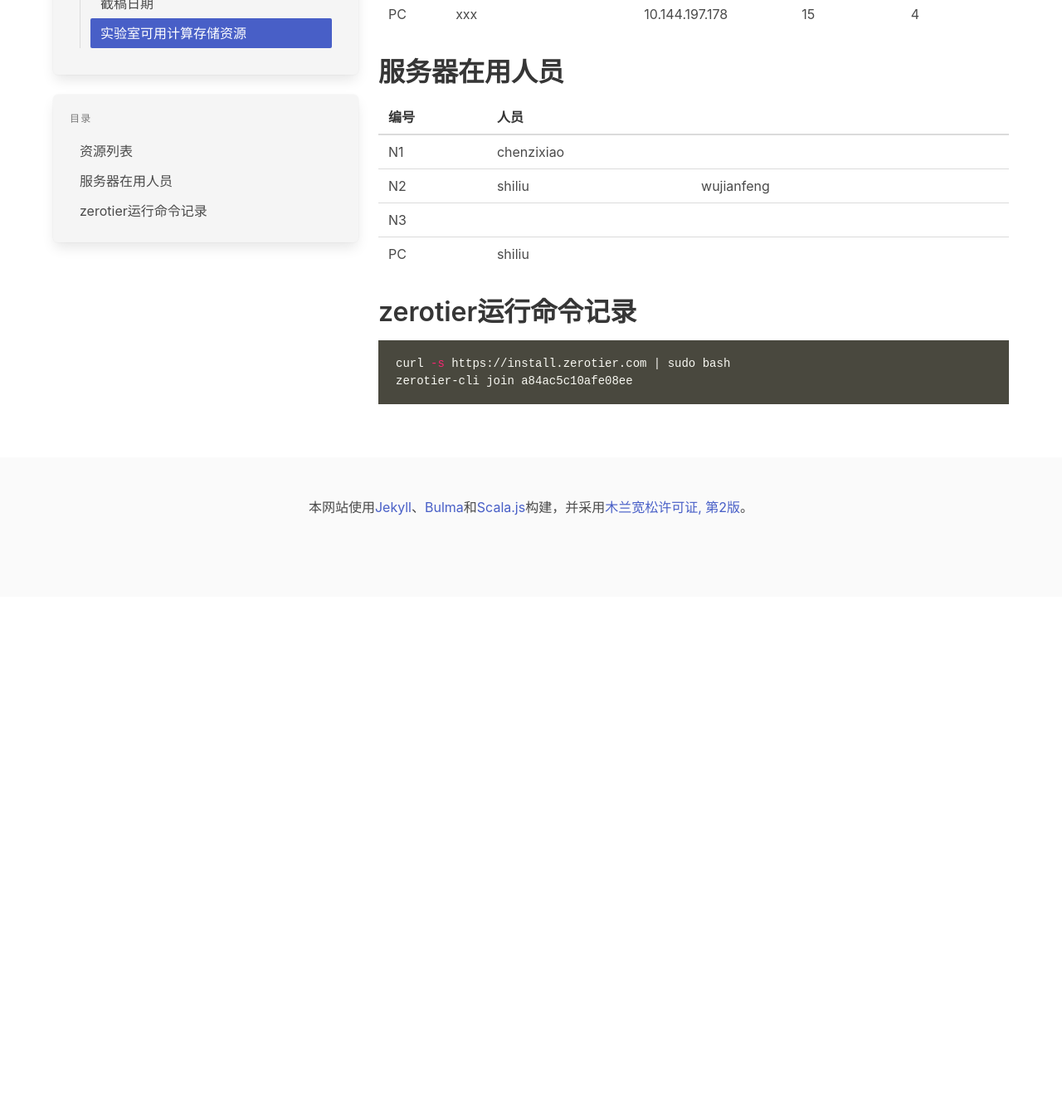
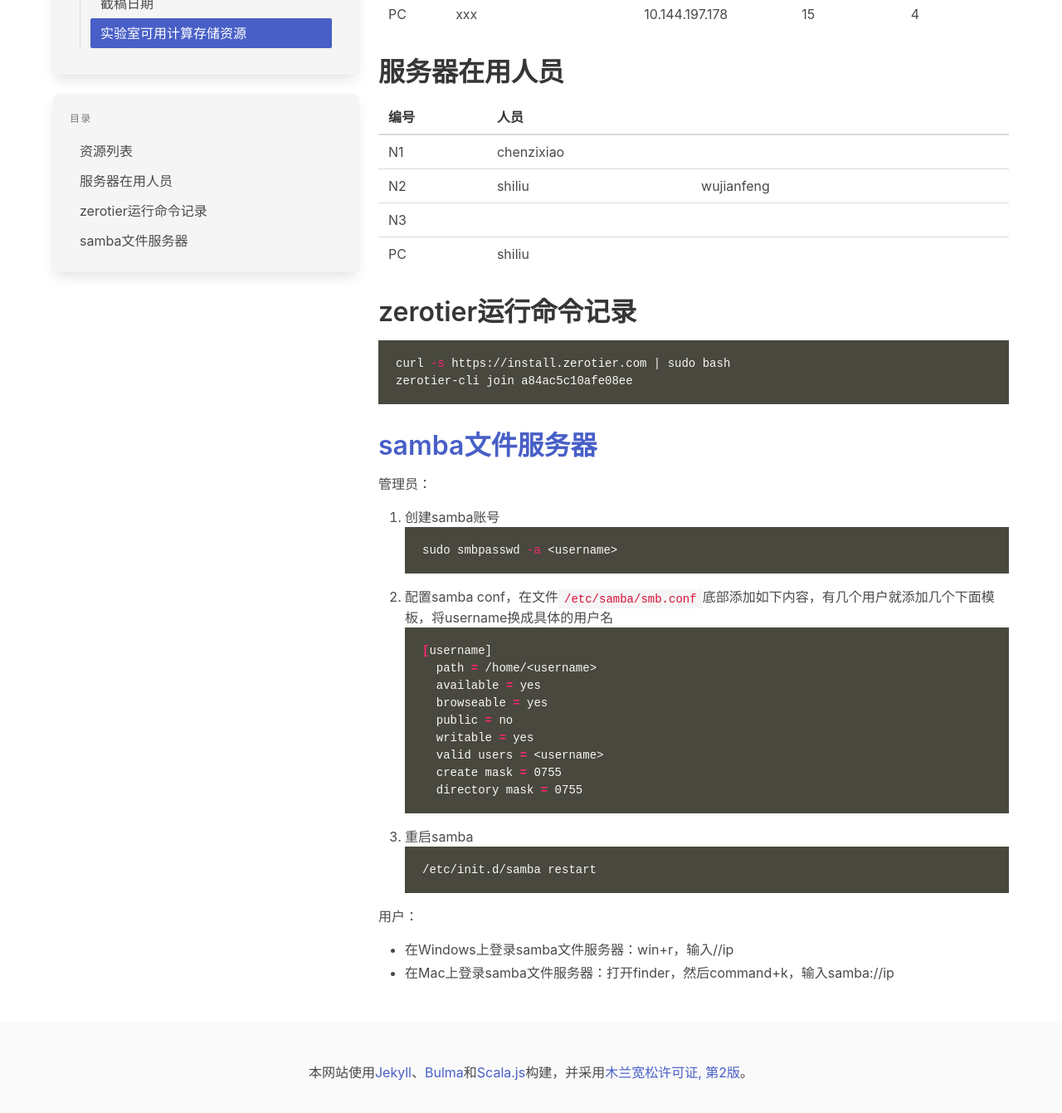
Before and after one commit to haslaboratory/haslaboratory.github.io, a Jekyll site: the page built from _docs/research/labserver.md, in a window 1280 px wide and 1400 px high, scrolled down 456 px. Shown: the top 1341 px of the window at 83% size. Built offline with Jekyll 4.4.1, drawn with Linux system fonts in a browser that asks for light colours; nearby versions of some CDN libraries; library files that are not in the unit come from our copies; before the commit the page ends 1175 px from its top, so only the background shows below that.

Commit message:
docs: add samba file server

````diff
--- a/_docs/research/labserver.md
+++ b/_docs/research/labserver.md
@@ -30,3 +30,33 @@ order: 10
 curl -s https://install.zerotier.com | sudo bash
 zerotier-cli join a84ac5c10afe08ee
 ```
+
+# [samba文件服务器](https://sites.google.com/site/devlibrary/linux/samba-wen-jian-fu-wu-qi-she-zhi-zui-jian-dan-pian-)
+
+管理员：
+
+1. 创建samba账号
+```bash
+sudo smbpasswd -a <username>
+```
+2. 配置samba conf，在文件`/etc/samba/smb.conf`底部添加如下内容，有几个用户就添加几个下面模板，将username换成具体的用户名
+```bash
+[username]
+  path = /home/<username>
+  available = yes
+  browseable = yes
+  public = no
+  writable = yes
+  valid users = <username>
+  create mask = 0755
+  directory mask = 0755
+```
+3. 重启samba
+```bash
+/etc/init.d/samba restart
+```
+
+用户：
+
+- 在Windows上登录samba文件服务器：win+r，输入//ip
+- 在Mac上登录samba文件服务器：打开finder，然后command+k，输入samba://ip
````
